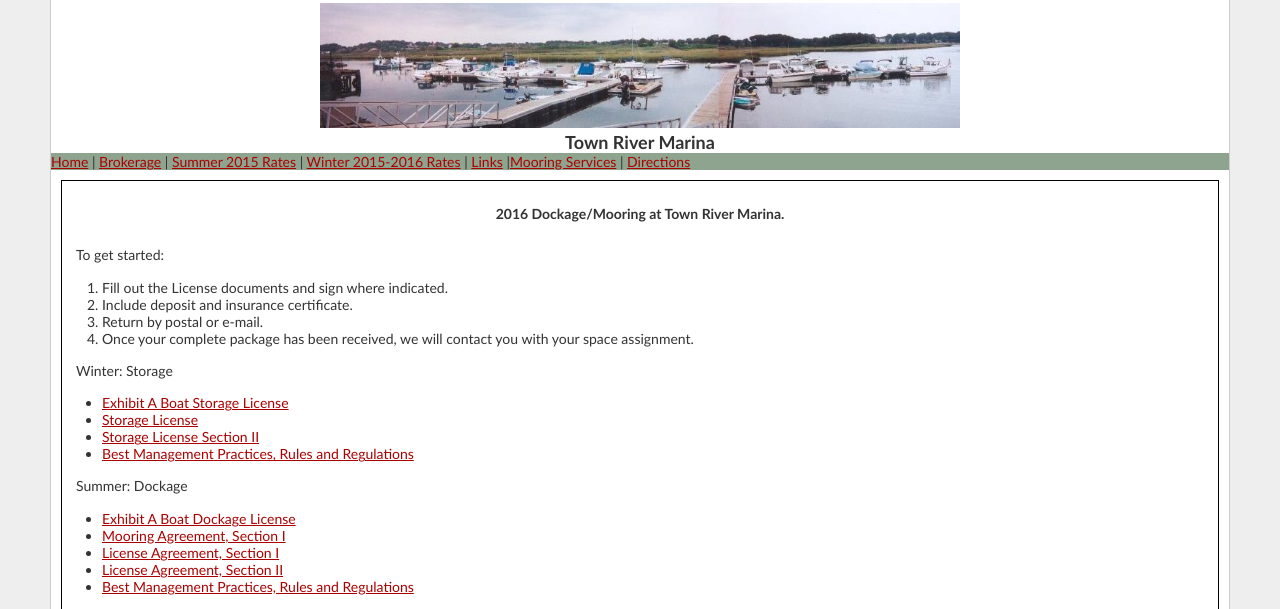
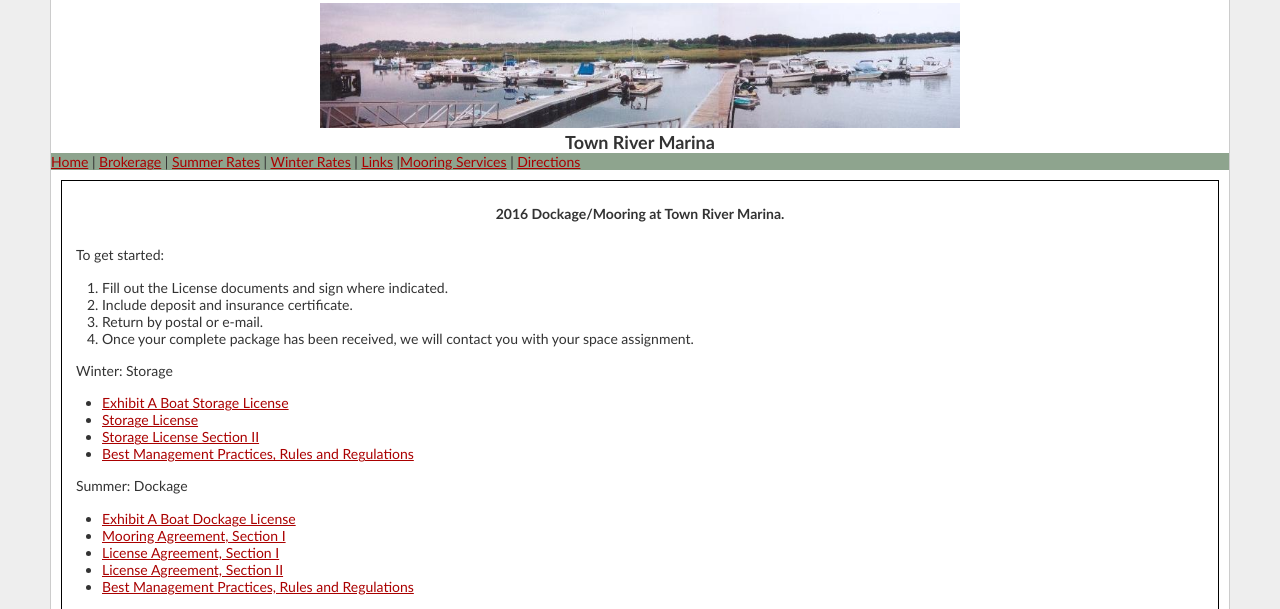
Before and after one commit to mdonahue/websites, a PHP site: page / in a window 1280 px wide. Shown: the top 609 px of the page. Run offline with PHP 8.4, Linux system fonts and the light colour scheme.

Commit message:
Removed dates from nav

```diff
--- a/townriver/navigation.php
+++ b/townriver/navigation.php
@@ -1,8 +1,8 @@
       <div class="nav">
          <a href="index.php">Home</a>
          | <a href="brokerage.php">Brokerage</a>
-         | <a href="summer-rates.php">Summer 2015 Rates</a>
-         | <a href="winter-rates.php">Winter 2015-2016 Rates</a>
+         | <a href="summer-rates.php">Summer Rates</a>
+         | <a href="winter-rates.php">Winter Rates</a>
          | <a href="links.php">Links</a>
          |<a href="services.php">Mooring Services</a>
          | <a href="directions.php">Directions</a>
```
